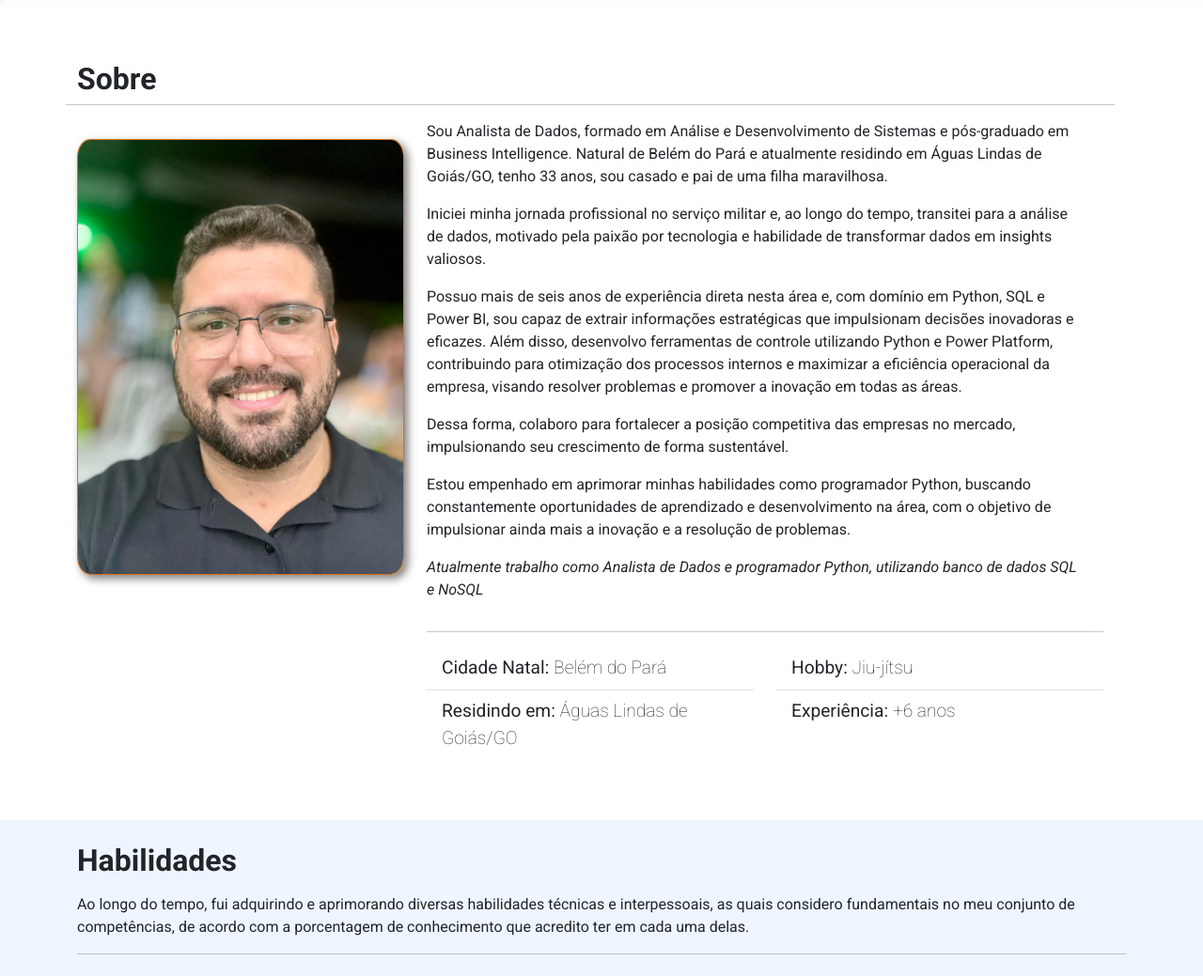
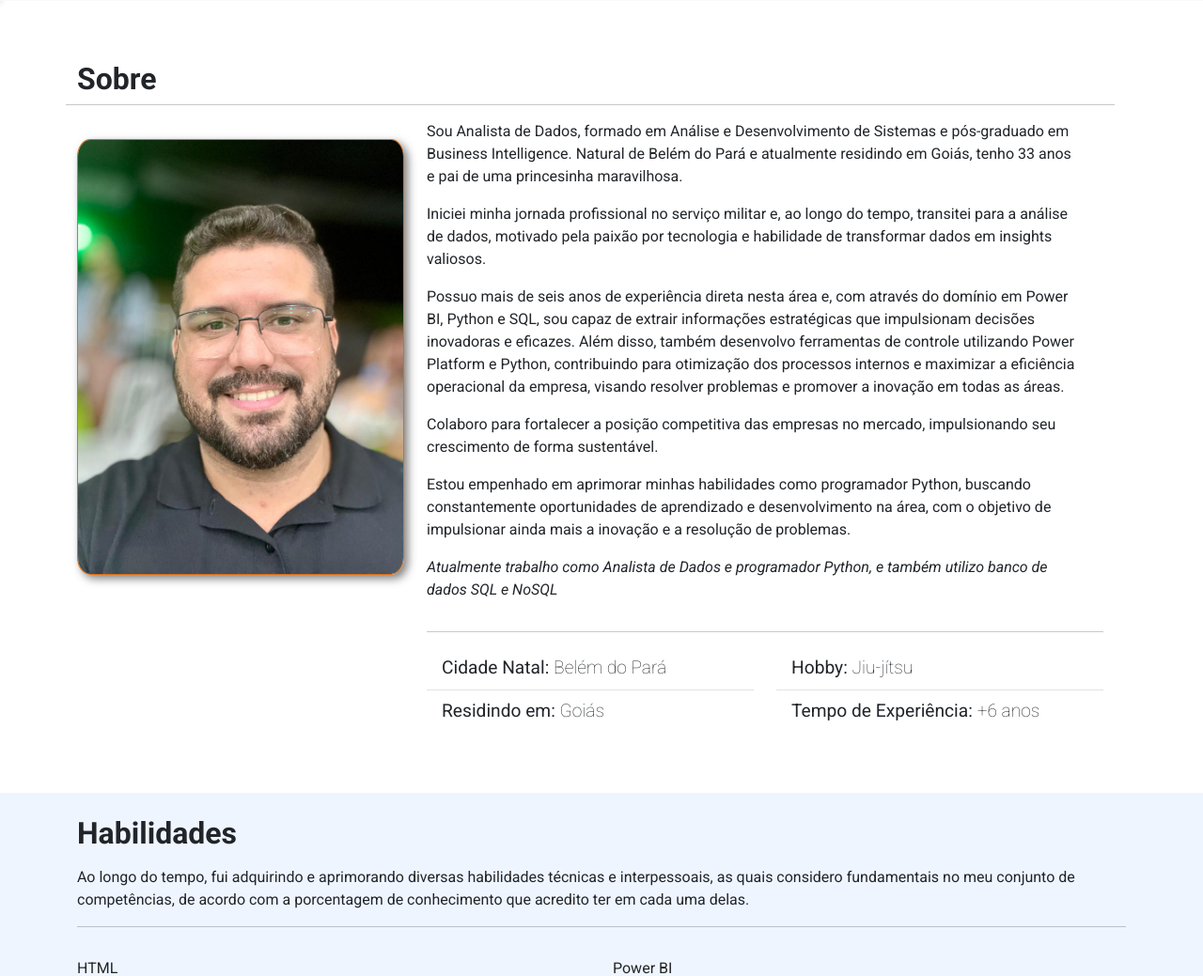
Before and after one commit to lleonardofernandes/portfolio, a Flask app: page / in a window 1280 px wide. Shown: the part 799-1838 px from the top of the page at 94% size. Run offline with Flask 3, Linux system fonts and the light colour scheme; some libraries are stand-ins or nearby versions.

Commit message:
adjust about

```diff
--- a/templates/index.html
+++ b/templates/index.html
@@ -37,21 +37,21 @@
                 <div class="row w-100">
                     <div class="col-md-12" data-anime="down">
                         <p> Sou Analista de Dados, formado em Análise e Desenvolvimento de Sistemas e pós-graduado em Business Intelligence. Natural de Belém do Pará e atualmente
-                            residindo em Águas Lindas de Goiás/GO, tenho 33 anos, sou casado e pai de uma filha maravilhosa. </p>
+                            residindo em Goiás, tenho 33 anos e pai de uma princesinha maravilhosa. </p>
 
                         <p> Iniciei minha jornada profissional no serviço militar e, ao longo do tempo, transitei para a análise de dados, motivado pela paixão por tecnologia e
                             habilidade de transformar dados em insights valiosos. </p>
 
-                        <p> Possuo mais de seis anos de experiência direta nesta área e, com domínio em Python, SQL e Power BI, sou capaz de extrair informações estratégicas que
-                            impulsionam decisões inovadoras e eficazes. Além disso, desenvolvo ferramentas de controle utilizando Python e Power Platform, contribuindo para otimização dos processos internos e maximizar a eficiência
+                        <p> Possuo mais de seis anos de experiência direta nesta área e, com através do domínio em Power BI, Python e SQL, sou capaz de extrair informações estratégicas que
+                            impulsionam decisões inovadoras e eficazes. Além disso, também desenvolvo ferramentas de controle utilizando Power Platform e Python, contribuindo para otimização dos processos internos e maximizar a eficiência
                             operacional da empresa, visando resolver problemas e promover a inovação em todas as áreas.</p>
 
-                        <p> Dessa forma, colaboro para fortalecer a posição competitiva das empresas no mercado, impulsionando seu crescimento de forma sustentável.</p>
+                        <p> Colaboro para fortalecer a posição competitiva das empresas no mercado, impulsionando seu crescimento de forma sustentável.</p>
 
                         <p> Estou empenhado em aprimorar minhas habilidades como programador Python, buscando constantemente oportunidades de aprendizado e desenvolvimento
                             na área, com o objetivo de impulsionar ainda mais a inovação e a resolução de problemas.</p>
 
-                        <p><em>Atualmente trabalho como Analista de Dados e programador Python, utilizando banco de dados SQL e NoSQL</em></p>
+                        <p><em>Atualmente trabalho como Analista de Dados e programador Python, e também utilizo banco de dados SQL e NoSQL</em></p>
 
                     </div>
 
@@ -66,7 +66,7 @@
                                 Cidade Natal: <span class="fw-lighter"> Belém do Pará </span>
                             </li>
                             <li class="list-group-item">
-                                Residindo em: <span class="fw-lighter"> Águas Lindas de Goiás/GO </span>
+                                Residindo em: <span class="fw-lighter"> Goiás </span>
                             </li>
 
                         </ul>
@@ -87,7 +87,7 @@
                                     class="fw-lighter text-decoration-none link-dark"> BTools Tech </a>
                             </li> -->
                             <li class="list-group-item">
-                                Experiência: <span class="fw-lighter"> +6 anos </span>
+                                Tempo de Experiência: <span class="fw-lighter"> +6 anos </span>
                             </li>
 
                         </ul>
```
